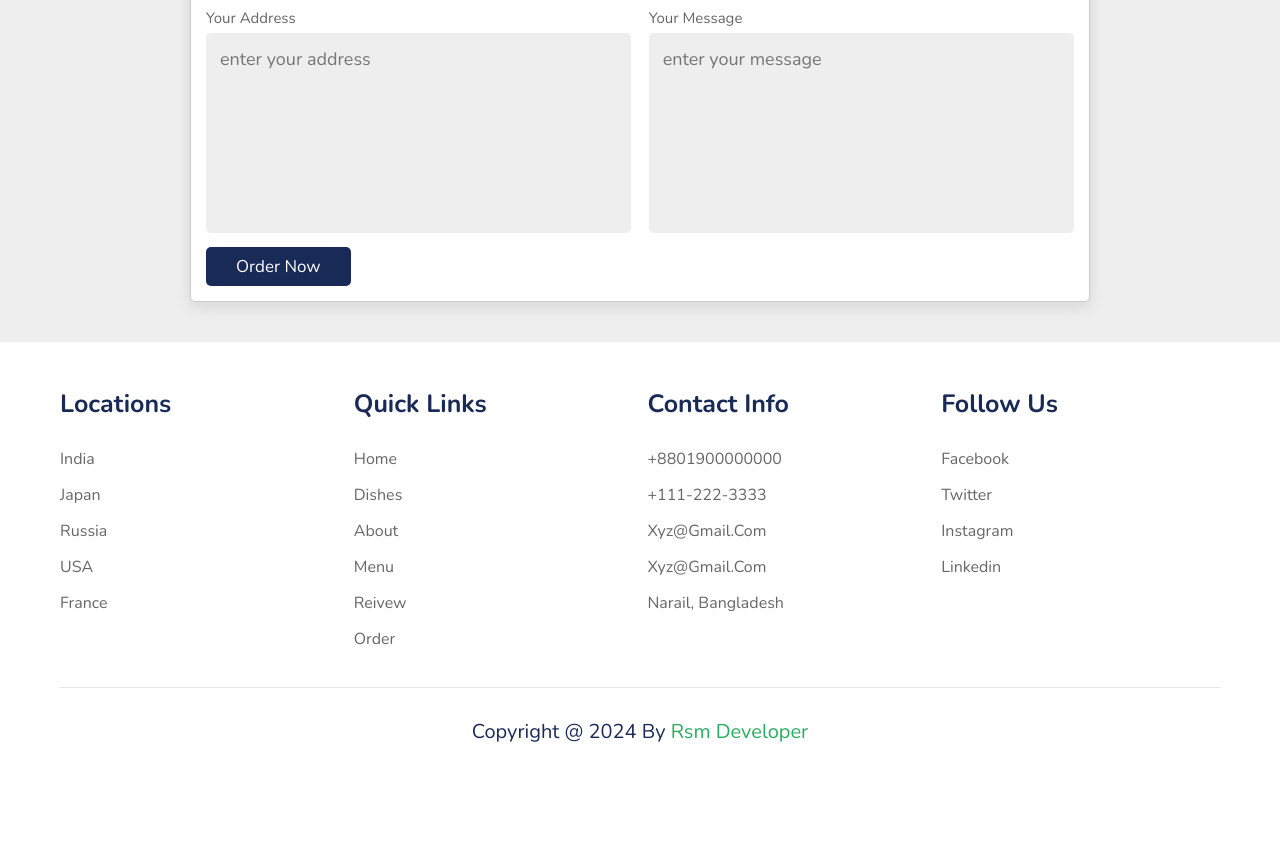
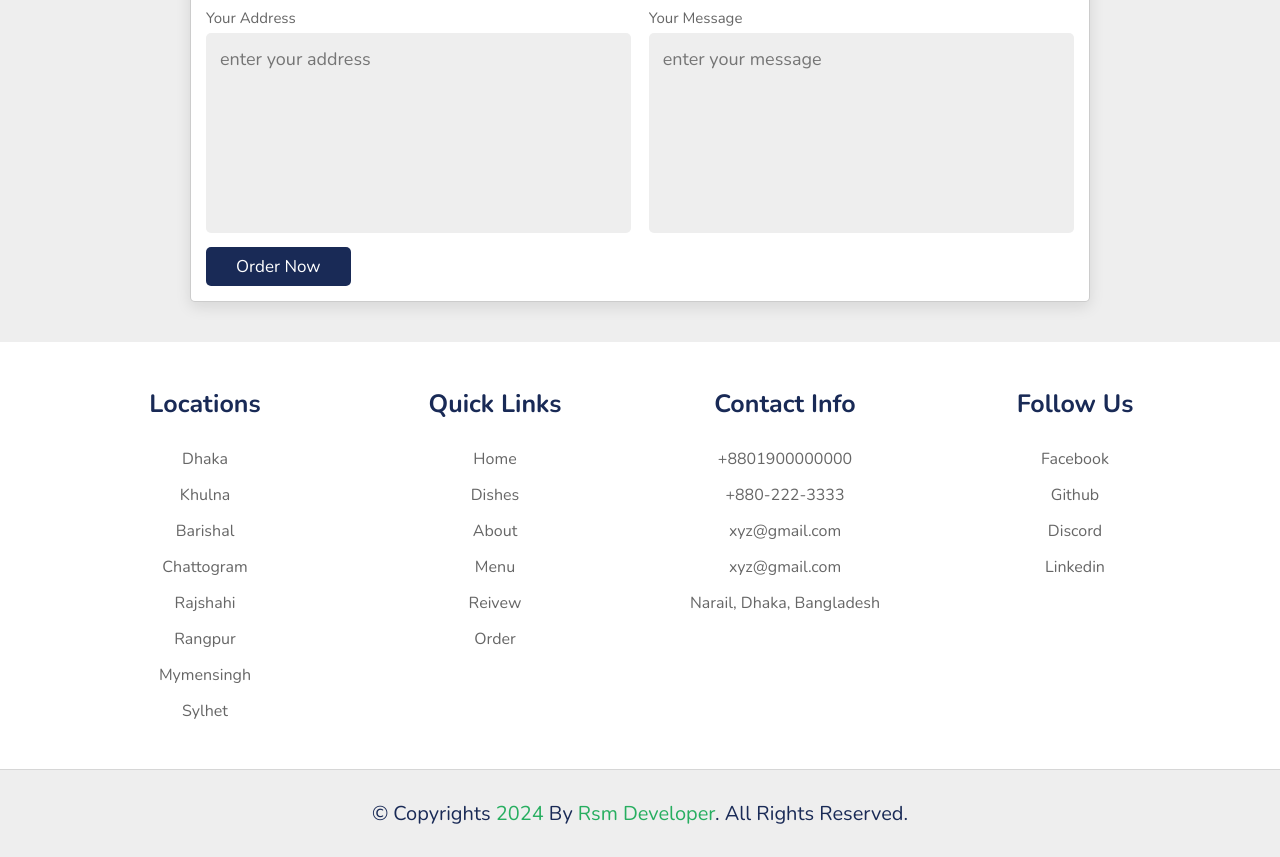
Before and after one commit to GmMamunH/food-website, a plain HTML site: page index.html in a window 1280 px wide. Shown: the part 4709-5566 px from the top of the page. Before the commit the page ends 5499 px from the top, so only its background shows below. Drawn offline with nearby package versions, Linux system fonts and the light colour scheme.

Commit message:
customize

```diff
--- a/css/style.css
+++ b/css/style.css
@@ -544,8 +544,11 @@ header .flex .icons #menu-bars{
 
 .footer .box-container{
     display: grid;
+    height: 100%;
+    justify-content: space-between;
     grid-template-columns: repeat(auto-fit, minmax(25rem, 1fr));
-    gap:1.5rem;
+    text-align: center;
+    /* gap:1.5rem;  */
 }
 
 .footer .box-container .box h3{
@@ -566,19 +569,19 @@ header .flex .icons #menu-bars{
     color:var(--green);
     text-decoration: underline;
 }
-
-.footer .credit{
+.email{
+    text-transform: lowercase;
+}
+.credit{
     text-align: center;
     border-top: .1rem solid rgba(0,0,0,.1);
     font-size: 2rem;
     color:var(--black);
-    padding:.5rem;
-    padding-top: 3rem;
-    margin-top:3rem;
-    /* padding-bottom: 6rem; */
+    padding: 3rem;
+    background-color: #eee;
 }
 
-.footer .credit span{
+.credit span{
     color:var(--green);
 }
 
--- a/index.html
+++ b/index.html
@@ -688,11 +688,14 @@
         <div class="box-container">
           <div class="box">
             <h3>locations</h3>
-            <a href="#">india</a>
-            <a href="#">japan</a>
-            <a href="#">russia</a>
-            <a href="#">USA</a>
-            <a href="#">france</a>
+            <a href="#">dhaka</a>
+            <a href="#">khulna</a>
+            <a href="#">barishal</a>
+            <a href="#">chattogram</a>
+            <a href="#">rajshahi</a>
+            <a href="#">rangpur</a>
+            <a href="#">mymensingh</a>
+            <a href="#">sylhet</a>
           </div>
 
           <div class="box">
@@ -708,25 +711,36 @@
           <div class="box">
             <h3>contact info</h3>
             <a href="#">+8801900000000</a>
-            <a href="#">+111-222-3333</a>
-            <a href="#">xyz@gmail.com</a>
-            <a href="#">xyz@gmail.com</a>
-            <a href="#">narail, bangladesh </a>
+            <a href="#">+880-222-3333</a>
+            <a class="email" href="#">xyz@gmail.com</a>
+            <a class="email" href="#">xyz@gmail.com</a>
+            <a href="#">narail, dhaka, bangladesh </a>
           </div>
 
           <div class="box">
             <h3>follow us</h3>
-            <a href="#">facebook</a>
-            <a href="#">twitter</a>
-            <a href="#">instagram</a>
-            <a href="#">linkedin</a>
+            <a target="_blank" href="https://www.facebook.com/RsmDeveloper"
+              >facebook</a
+            >
+            <a target="_blank" href="https://github.com/gmmamunh/">github</a>
+            <a target="_blank" href="https://discord.com/invite/VEHwGHte"
+              >discord</a
+            >
+            <a target="_blank" href="https://www.linkedin.com/in/gmmamunh"
+              >linkedin</a
+            >
           </div>
         </div>
+      </section>
+    </div>
 
-        <div class="credit">
-          copyright @ 2024 by <span>Rsm Developer</span>
-        </div>
-      </section>
+    <div class="credit">
+      <div class="container">
+        © copyrights <span id="year"></span> by
+        <a href="https://www.youtube.com/@RsmDeveloper" target="_blank">
+          <span>rsm Developer</span></a
+        >. all rights reserved.
+      </div>
     </div>
 
     <!-- footer section ends -->
--- a/js/script.js
+++ b/js/script.js
@@ -91,3 +91,6 @@ function fadeOut(){
 }
 
 window.onload = fadeOut;
+
+
+document.getElementById("year").innerHTML = new Date().getFullYear();
```
